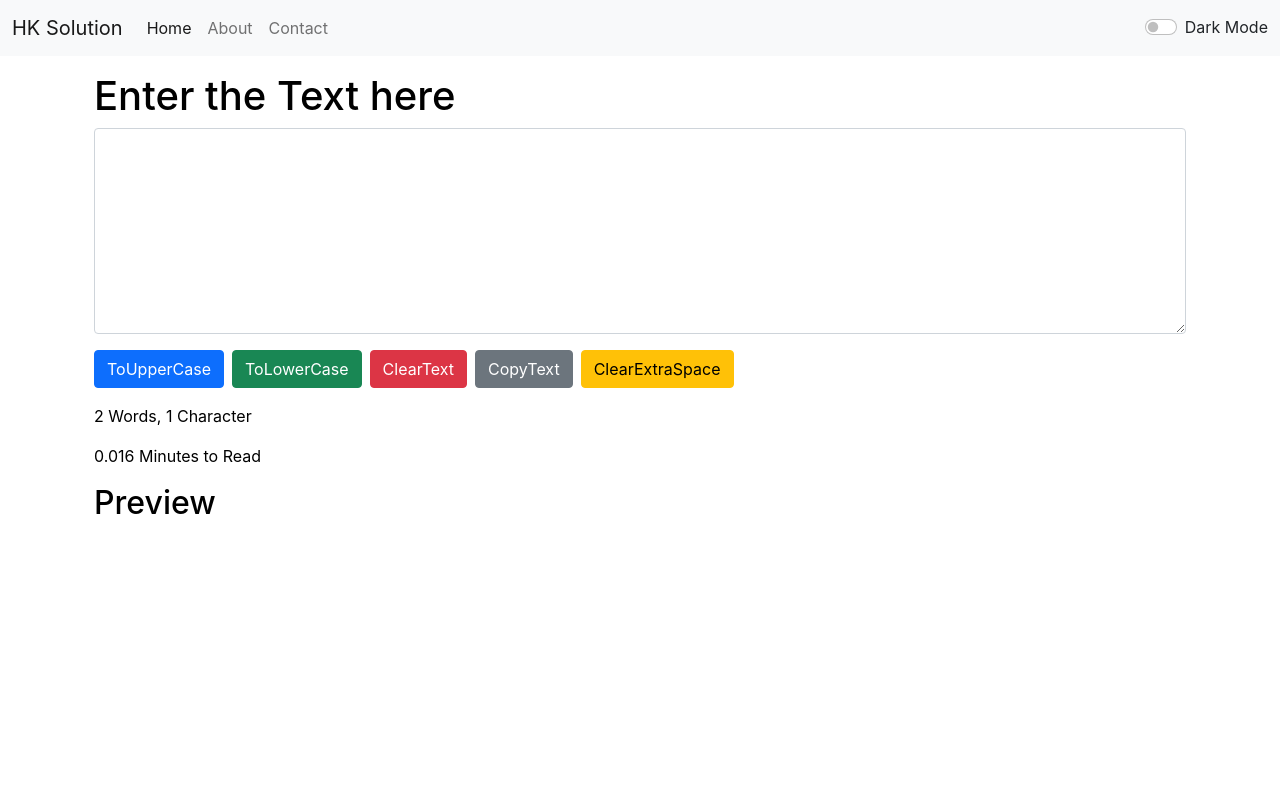
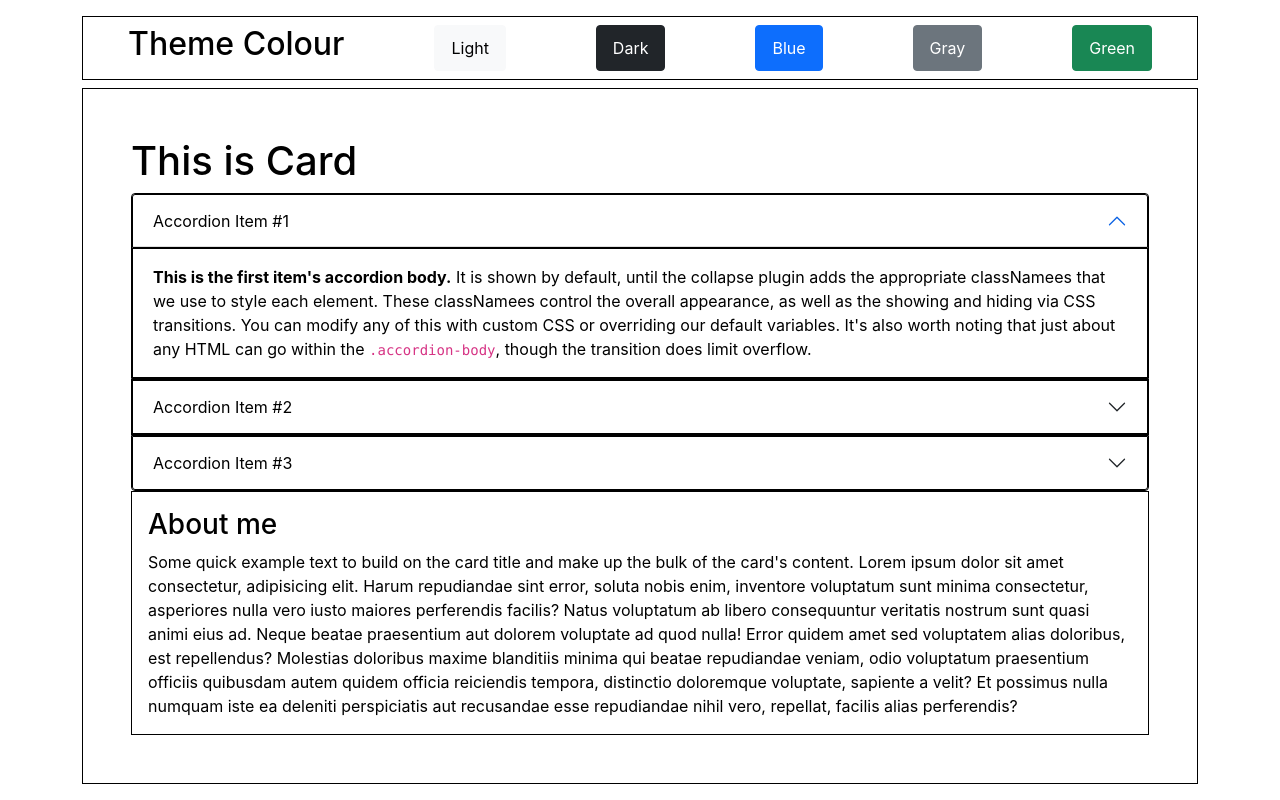
Before and after one commit to harishkgit9640/React_JS_2022, a React (Create React App) app: page / in a window 1280 px wide. Built offline with nearby package versions, Linux system fonts and the light colour scheme.

Commit message:
React theme Practice completed

```diff
--- a/src/App.js
+++ b/src/App.js
@@ -1,11 +1,15 @@
-import { useState } from 'react';
+// import { useState } from 'react';
 import './App.css';
-import Alert from './Components/Alert';
+// import Navbar from './Components/Navbar';
+// import Alert from './Components/Alert';
 // import About from './Components/About';
-import Navbar from './Components/Navbar';
-import TextForm from './Components/TextForm';
+// import TextForm from './Components/TextForm';
+import Theme from './Components/Theme';
+function App() {
+  // const [mode, setMode] = useState('light');
 
-function App() {
+
+  /*
     const [mode, setMode] = useState('light');
     const [alert, setAlert] = useState(null);
     const [text, setText] = useState("Dark Mode");
@@ -17,7 +21,7 @@ function App() {
       })
       setInterval(() => {
         setAlert(null);
-    }, 2000);
+      }, 3000);
     }
 
 
@@ -35,13 +39,15 @@ function App() {
         setText("Dark Mode");
       }
     }
+    */
   return (
     <>
-      <Navbar title="HK Solution" mode={mode} toggleMode={toggleMode} text={text} />
-      <Alert alert={alert} />
+      {/* <Navbar title="HK Solution" mode={mode} toggleMode={toggleMode} text={text} /> */}
+      {/* <Alert alert={alert} /> */}
       <div className="container my-3">
-        <TextForm heading="Enter the Text here" mode={mode} alert={alert} />
+        {/* <TextForm heading="Enter the Text here" mode={mode} showAlert={showAlert} /> */}
         {/* <About /> */}
+        <Theme title="Theme Colour" subtitle="About me" />
       </div>
     </>
   );
--- a/src/Components/Alert.js
+++ b/src/Components/Alert.js
@@ -1,9 +1,12 @@
 
 export default function Alert(props) {
-
+    const textCapp = (word) => {
+        const lower = word.toLowerCase();
+        return lower.charAt(0).toUpperCase() + lower.slice(1);
+    }
     return (
-        props.alert && <div class={`alert alert-${props.alert.type} alert-dismissible fade show`} role="alert">
-            <strong>{props.alert.type}</strong> : {props.alert.msg}
+        props.alert && <div className={`alert alert-${props.alert.type} alert-dismissible fade show`} role="alert">
+            <strong>{textCapp(props.alert.type)}</strong> : {props.alert.msg}
         </div>
     )
 }
--- a/src/Components/TextForm.js
+++ b/src/Components/TextForm.js
@@ -8,6 +8,12 @@ export default function TextForm(props) {
         navigator.clipboard.writeText(text.value);
         props.showAlert("Selected Text Copied", "success")
     }
+
+    // const handleTextCapp = () => {
+    //     let newText = text.length.charAt(0).toUpperCase() + text.length.slice(1);
+    //     settext(newText);
+    //     props.showAlert("Text Capitalize", "success")
+    // }
 
     const handleExtraSpace = () => {
         let newText = text.split(/[ ]+/);
@@ -25,13 +31,13 @@ export default function TextForm(props) {
     const handleUpCase = () => {
         let newText = text.toUpperCase();
         settext(newText);
-        props.showAlert("Text has Changed into UpperCase", "success")
+        props.showAlert("Text Converted into UpperCase", "success")
 
     }
     const handleLoCase = () => {
         let newText = text.toLowerCase();
         settext(newText);
-        props.showAlert("Text has Changed into LowerCase", "success")
+        props.showAlert("Text Converted into LowerCase", "success")
 
     }
 
@@ -53,6 +59,7 @@ export default function TextForm(props) {
                     <button className="btn btn-danger ms-2" onClick={handleClear}>ClearText</button>
                     <button className="btn btn-secondary ms-2" onClick={handleCopyText}>CopyText</button>
                     <button className="btn btn-warning ms-2" onClick={handleExtraSpace}>ClearExtraSpace</button>
+                    {/* <button className="btn btn-primary ms-2" onClick={handleTextCapp}>Text Capitalize</button> */}
                 </div>
             </div>
 
--- /dev/null
+++ b/src/Components/Theme.js
@@ -0,0 +1,133 @@
+import { useState } from "react";
+import PropTypes from 'prop-types'
+
+export default function Theme(props) {
+
+    const [normalMode, setMode] = useState({
+        color: 'black',
+        backgroundColor: 'white',
+        border: '1px solid black'
+
+    })
+
+    const darkMode = () => {
+        if (normalMode.color === 'black' || normalMode.color === 'white') {
+            setMode({
+                color: 'white',
+                backgroundColor: 'black',
+                border: '1px solid white'
+            })
+
+        }
+    }
+    const LightMode = () => {
+        if (normalMode.color === 'white') {
+            setMode({
+                color: 'black',
+                backgroundColor: 'white',
+                border: '1px solid black'
+
+            })
+        }
+    }
+
+    const blueMode = () => {
+        if (normalMode.color === 'black' || normalMode.color === 'white') {
+            setMode({
+                color: 'white',
+                backgroundColor: 'blue',
+                border: '1px solid white'
+
+            })
+        }
+    }
+
+    const grayMode = () => {
+        if (normalMode.color === 'black' || normalMode.color === 'white') {
+            setMode({
+                color: 'white',
+                backgroundColor: 'gray',
+                border: '1px solid white'
+
+            })
+        }
+    }
+
+    const greenMode = () => {
+        if (normalMode.color === 'black' || normalMode.color === 'white') {
+            setMode({
+                color: 'white',
+                backgroundColor: 'green',
+                border: '1px solid white'
+
+            })
+        }
+    }
+
+    return (
+        <>
+            <div className="container d-flex justify-content-around p-2 my-2" style={normalMode}>
+                <h2>{props.title}</h2>
+                <button type="button" className="btn btn-light ms-3 px-3" onClick={LightMode}>Light</button>
+                <button type="button" className="btn btn-dark ms-3 px-3" onClick={darkMode} >Dark</button>
+                <button type="button" className="btn btn-primary ms-3 px-3" onClick={blueMode} >Blue</button>
+                <button type="button" className="btn btn-secondary ms-3 px-3" onClick={grayMode} >Gray</button>
+                <button type="button" className="btn btn-success ms-3 px-3" onClick={greenMode} >Green</button>
+            </div>
+
+            <div className="container p-5 my-2" style={normalMode} >
+                <h1 className=""> This is Card</h1>
+                <div className="accordion" id="accordionPanelsStayOpenExample">
+                    <div className="accordion-item" style={normalMode}>
+                        <h2 className="accordion-header" id="panelsStayOpen-headingOne">
+                            <button className="accordion-button" type="button" data-bs-toggle="collapse" data-bs-target="#panelsStayOpen-collapseOne" aria-expanded="true" aria-controls="panelsStayOpen-collapseOne" style={normalMode} >
+                                Accordion Item #1
+                            </button>
+                        </h2>
+                        <div id="panelsStayOpen-collapseOne" className="accordion-collapse collapse show" aria-labelledby="panelsStayOpen-headingOne">
+                            <div className="accordion-body" style={normalMode}>
+                                <strong>This is the first item's accordion body.</strong> It is shown by default, until the collapse plugin adds the appropriate classNamees that we use to style each element. These classNamees control the overall appearance, as well as the showing and hiding via CSS transitions. You can modify any of this with custom CSS or overriding our default variables. It's also worth noting that just about any HTML can go within the <code>.accordion-body</code>, though the transition does limit overflow.
+                            </div>
+                        </div>
+                    </div>
+                    <div className="accordion-item" style={normalMode}>
+                        <h2 className="accordion-header" id="panelsStayOpen-headingTwo">
+                            <button className="accordion-button collapsed" type="button" data-bs-toggle="collapse" data-bs-target="#panelsStayOpen-collapseTwo" aria-expanded="false" aria-controls="panelsStayOpen-collapseTwo" style={normalMode}>
+                                Accordion Item #2
+                            </button>
+                        </h2>
+                        <div id="panelsStayOpen-collapseTwo" className="accordion-collapse collapse" aria-labelledby="panelsStayOpen-headingTwo">
+                            <div className="accordion-body" style={normalMode}>
+                                <strong>This is the second item's accordion body.</strong> It is hidden by default, until the collapse plugin adds the appropriate classNamees that we use to style each element. These classNamees control the overall appearance, as well as the showing and hiding via CSS transitions. You can modify any of this with custom CSS or overriding our default variables. It's also worth noting that just about any HTML can go within the <code>.accordion-body</code>, though the transition does limit overflow.
+                            </div>
+                        </div>
+                    </div>
+                    <div className="accordion-item" style={normalMode}>
+                        <h2 className="accordion-header" id="panelsStayOpen-headingThree">
+                            <button className="accordion-button collapsed" type="button" data-bs-toggle="collapse" data-bs-target="#panelsStayOpen-collapseThree" aria-expanded="false" aria-controls="panelsStayOpen-collapseThree" style={normalMode}>
+                                Accordion Item #3
+                            </button>
+                        </h2>
+                        <div id="panelsStayOpen-collapseThree" className="accordion-collapse collapse" aria-labelledby="panelsStayOpen-headingThree">
+                            <div className="accordion-body" style={normalMode}>
+                                <strong>This is the third item's accordion body.</strong> It is hidden by default, until the collapse plugin adds the appropriate classNamees that we use to style each element. These classNamees control the overall appearance, as well as the showing and hiding via CSS transitions. You can modify any of this with custom CSS or overriding our default variables. It's also worth noting that just about any HTML can go within the <code>.accordion-body</code>, though the transition does limit overflow.
+                            </div>
+                        </div>
+                    </div>
+                </div>
+                <div className="card-body" style={normalMode}>
+                    <h3>{props.subtitle}</h3>
+                    <p className="card-text">Some quick example text to build on the card title and make up the bulk of the card's content. Lorem ipsum dolor sit amet consectetur, adipisicing elit. Harum repudiandae sint error, soluta nobis enim, inventore voluptatum sunt minima consectetur, asperiores nulla vero iusto maiores perferendis facilis? Natus voluptatum ab libero consequuntur veritatis nostrum sunt quasi animi eius ad. Neque beatae praesentium aut dolorem voluptate ad quod nulla! Error quidem amet sed voluptatem alias doloribus, est repellendus? Molestias doloribus maxime blanditiis minima qui beatae repudiandae veniam, odio voluptatum praesentium officiis quibusdam autem quidem officia reiciendis tempora, distinctio doloremque voluptate, sapiente a velit? Et possimus nulla numquam iste ea deleniti perspiciatis aut recusandae esse repudiandae nihil vero, repellat, facilis alias perferendis?</p>
+                </div>
+            </div>
+
+        </>
+    )
+}
+
+Theme.prototype = {
+    title: PropTypes.string,
+    subtitle: PropTypes.string,
+};
+
+Theme.defaultProps = { title: 'Set title here', subtitle: 'Set Subtitle' };
```
Lines whose indentation alone changed are shown as unchanged.
